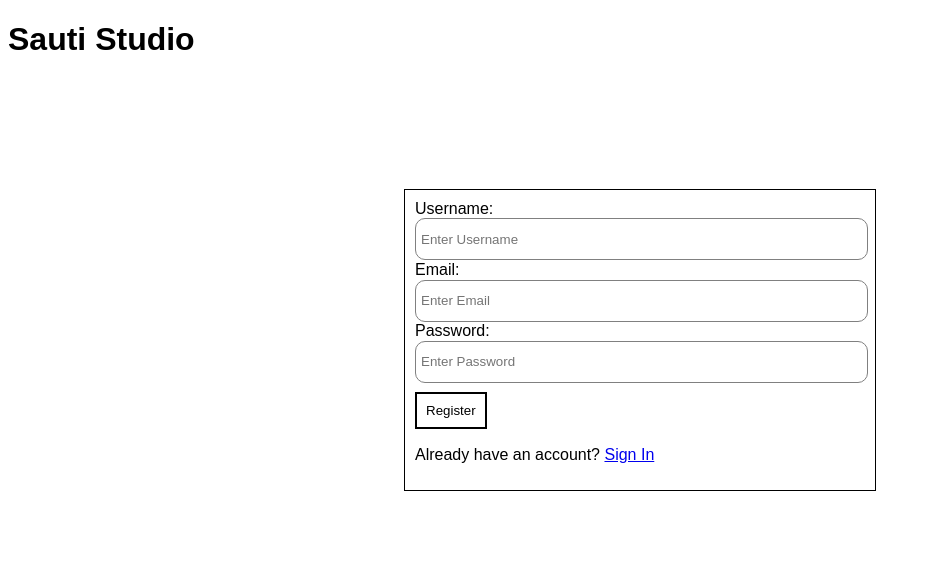
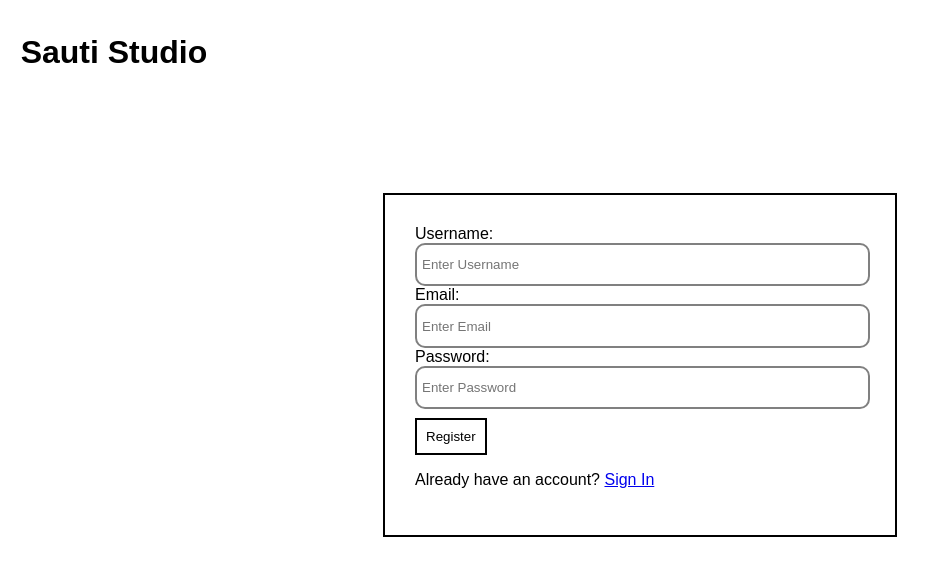
Before and after one commit to azatecas/Front-End, a React (Create React App) app in the folder sauti-forms/: page / in a window 1280 px wide. Shown: the top 576 px of the page, without its empty margins (0-951 px from the left). Built offline with nearby package versions, Linux system fonts and the light colour scheme.

Commit message:
Minor tweaks

```diff
--- a/sauti-forms/src/App.css
+++ b/sauti-forms/src/App.css
@@ -16,21 +16,21 @@
     width: 30%;
     height: 35vh;
     min-width: 450px;
-    border: 1px solid black;
-    padding: 10px;
+    border: 2px solid black;
+    padding: 30px;
 }
 
 .styled-input {
     width: 98%;
     height: 40px;
-    border: 1px solid gray;
+    border: 2px solid gray;
     border-radius: 10px;
     padding: 0px 5px;
 }
 
 .error-input {
     background-color: pink;
-    border: 1px solid red;
+    border: 2px solid red;
 }
 
 body {
--- a/sauti-forms/src/components/SignIn.js
+++ b/sauti-forms/src/components/SignIn.js
@@ -26,7 +26,7 @@ const SignIn = props => {
 
     return (
         <>
-            <h1>Sauti Studio</h1>
+            <h1 style={{padding: '1%'}}>Sauti Studio</h1>
             <div className="styled-div">
                 <form className="styled-form" onSubmit={ handleSubmit }>
                     <label htmlFor="username">Username:</label>
--- a/sauti-forms/src/components/SignUp.js
+++ b/sauti-forms/src/components/SignUp.js
@@ -30,7 +30,7 @@ const SignUp = props => {
 
     return (
         <>
-            <h1>Sauti Studio</h1>
+            <h1 style={{padding: '1%'}}>Sauti Studio</h1>
             <div className="styled-div">
                 <form className="styled-form" onSubmit={ handleSubmit }>
                     <label htmlFor="username">Username:</label>
--- a/sauti-forms/src/components/flowComponents/Flow.js
+++ b/sauti-forms/src/components/flowComponents/Flow.js
@@ -23,6 +23,7 @@ const Button = styled.button`
     border: 2px solid black;
     padding: 2%;
     background-color: white;
+    color: black;
     &:hover {
         background-color: black;
         color: white;
@@ -95,6 +96,10 @@ const Flow = props => {
         e.preventDefault();
         setEditing(true)
     }
+    const goHome = e => {
+        e.preventDefault();
+        props.history.push("/dashboard")
+    }
     useEffect(() => {
         props.getFlow(props.match.params.id)
     },[props.pageUpdating])
@@ -113,7 +118,7 @@ const Flow = props => {
                     <Input2 type="text" placeholder="Description" value={desc} onChange={handleDescChanges}/>
                     <Button>Add page</Button>
                 </form>
-                <Button><Link to="/dashboard" style={{textDecoration: 'none', color: 'black'}}>Home</Link></Button>
+                <Button onClick={goHome}>Home</Button>
                 <Button style={{marginLeft: '5%'}} onClick={deleteItem}>Delete</Button>
             </BorderBox>
         </Box>
```
